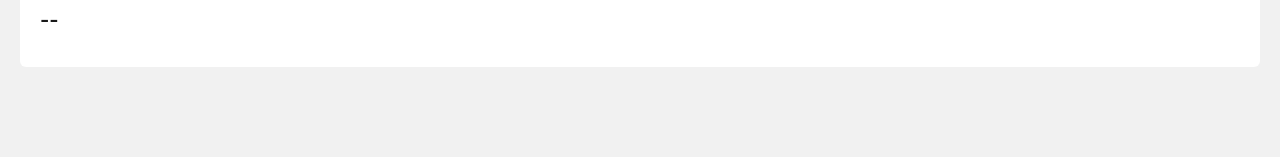
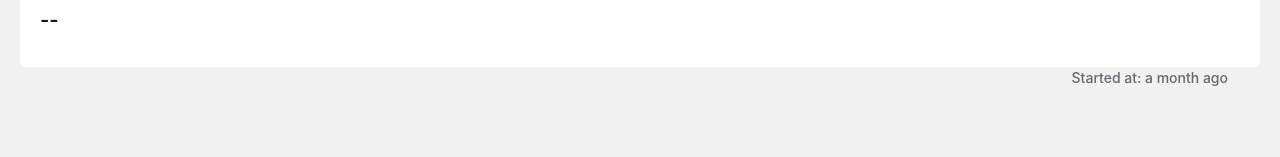
Before and after one commit to venkatadevops1995/practice, a Next.js app in the folder cargo-counting-dashboard/: page /live in a window 1280 px wide. Shown: the part 161-318 px from the top of the page. Built offline with nearby package versions, Linux system fonts and the light colour scheme; no server answers.

Commit message:
display time ago component added

```diff
--- a/cargo-counting-dashboard/src/app/(cargo-count)/live/CountCard.tsx
+++ b/cargo-counting-dashboard/src/app/(cargo-count)/live/CountCard.tsx
@@ -1,5 +1,7 @@
 import React, { useEffect, useState } from "react"
+import DisplayTimeAgo from "~/app/components/DisplayTimeAgo";
 import { type POResponseType } from "~/pages/api/api-typings"
+
 
 const CountCard = ({liveData}:{liveData:POResponseType | undefined}) => {
 
@@ -35,6 +37,10 @@ const CountCard = ({liveData}:{liveData:POResponseType | undefined}) => {
           </span>
         </div>
       </div>
+
+      <span className="font-inter opacity-65 absolute right-8 text-[14px]">
+        <DisplayTimeAgo timestamp={getLiveData?.startAt}/>
+      </span>
     </div>
   )
 }
--- a/cargo-counting-dashboard/src/app/(cargo-count)/live/page.tsx
+++ b/cargo-counting-dashboard/src/app/(cargo-count)/live/page.tsx
@@ -50,12 +50,12 @@ const CargoLivePage =  () => {
 
 
   return (
-    <div className="grid w-full  overflow-hidden grid-rows-[max-content,minmax(0,1fr)]">
+    <div className="grid w-full  overflow-auto grid-rows-[max-content,minmax(0,1fr)]">
       <div className="flex h-[50px] w-full gap-x-2 items-center justify-start">
         <Image src="/images/live_icon.svg"  alt="live"/> <span> Cargo Live</span>
       </div>
       <div className="grid h-full w-full gap-y-[20px]  grid-rows-[max-content,1fr,max-content]]">
-        <div className="h-max  mobile:justify-center w-full flex text-[24px] font-[500]">
+        <div className="h-max relative mobile:justify-center w-full flex text-[24px] font-[500]">
           <CountCard  liveData={getCargoEvent}/>
         </div>
         <div className="grid w-full h-full justify-center items-center">
--- /dev/null
+++ b/cargo-counting-dashboard/src/app/components/DisplayTimeAgo.tsx
@@ -0,0 +1,40 @@
+/* eslint-disable @typescript-eslint/no-unsafe-argument */
+// Import necessary libraries and plugins
+import React, { useEffect, useRef, useState } from 'react'
+import dayjs from 'dayjs'
+import utc from 'dayjs/plugin/utc'
+import timezone from 'dayjs/plugin/timezone'
+import customParseFormat from 'dayjs/plugin/customParseFormat'
+import relativeTime from 'dayjs/plugin/relativeTime'
+// Extend Day.js with plugins
+dayjs.extend(utc)
+dayjs.extend(timezone)
+dayjs.extend(customParseFormat)
+dayjs.extend(relativeTime)
+
+const DisplayTimeAgo = ({ timestamp }: { timestamp: any }) => {
+
+  const [getTime,setTime] = useState<string>();
+  const timeRef = useRef<any>(null);
+
+  useEffect(() => {
+    // eslint-disable-next-line @typescript-eslint/no-unsafe-argument
+    const formattedDate = dayjs(+timestamp ?? new Date()).format(
+      'dddd, D MMMM YYYY HH:mm:ss.SSS [GMT]Z',
+    )
+    const date = dayjs(formattedDate).tz('Asia/Kolkata')
+    const ref = setInterval(() => {
+      setTime(dayjs(date).fromNow())
+    }, 1000)
+
+    timeRef.current = ref;
+
+    return ()=> {
+      clearInterval(timeRef.current)
+    }
+  }, [timestamp])
+
+  return <span>Started at: {getTime}</span>
+}
+
+export default React.memo(DisplayTimeAgo)
```
